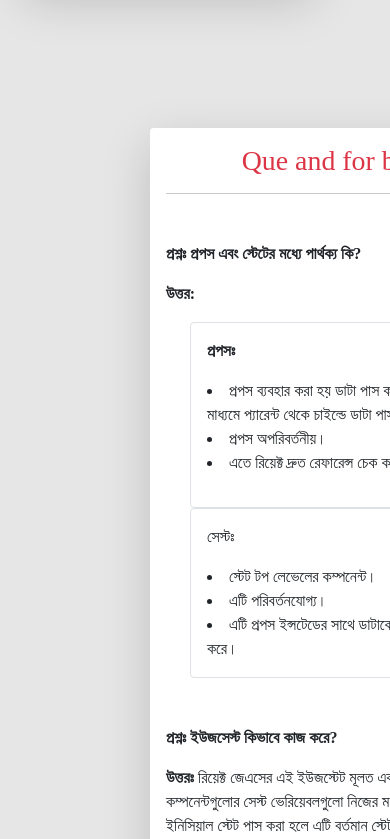
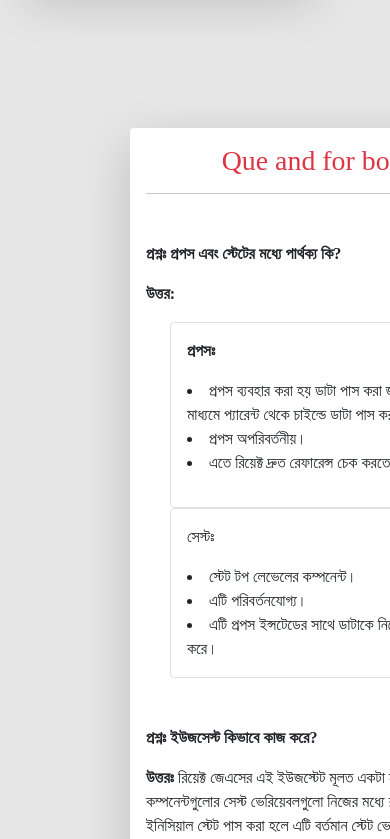
Before and after one commit to srayo16/Lucky-One, a React (Create React App) app: page / in a window 390 px wide. Shown: the part 5120-5959 px from the top of the page. Built offline with nearby package versions, Linux system fonts and the light colour scheme; a web font is replaced by a local one.

Commit message:
again edit added

```diff
--- a/src/Queans/Queans.css
+++ b/src/Queans/Queans.css
@@ -1,5 +1,5 @@
 @media screen and (max-width: 440px) {
     .handlepart{
-        margin-left: 150px;
+        margin-left: 130px;
     }
 }
```
